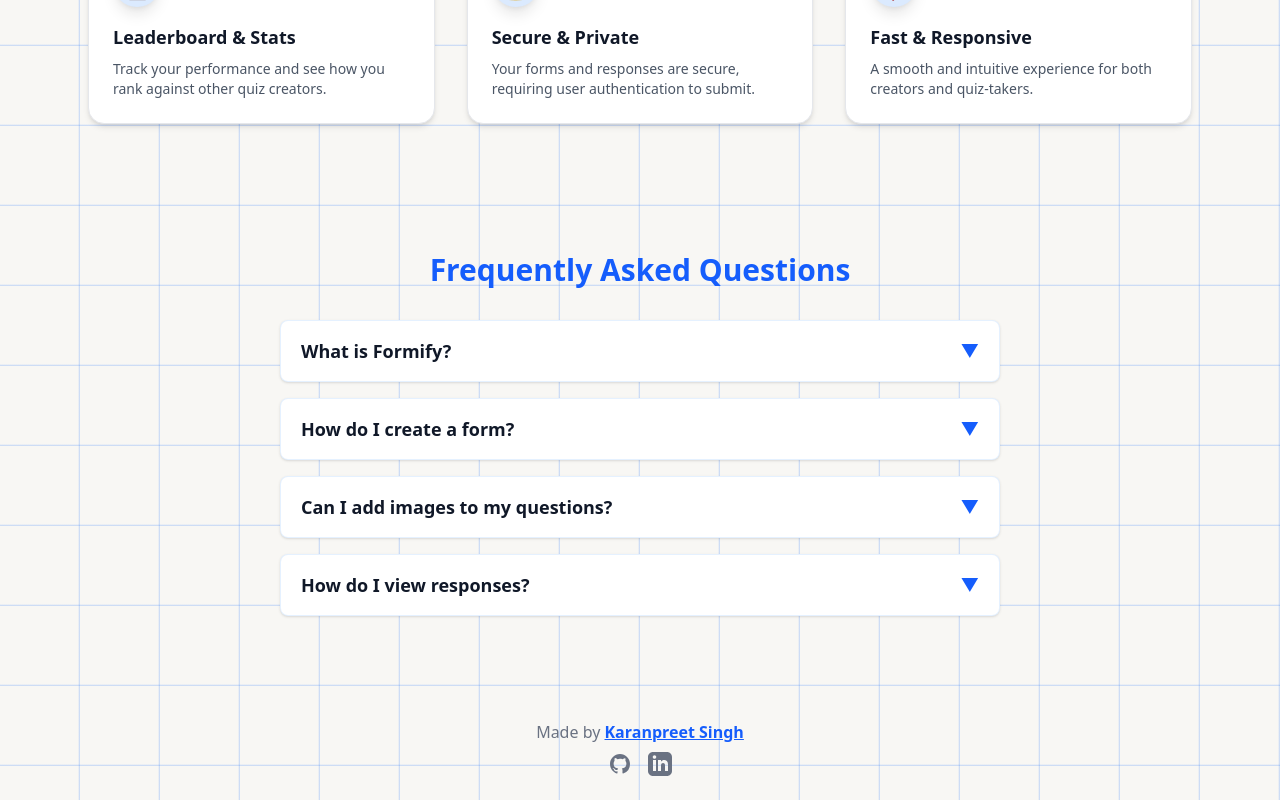
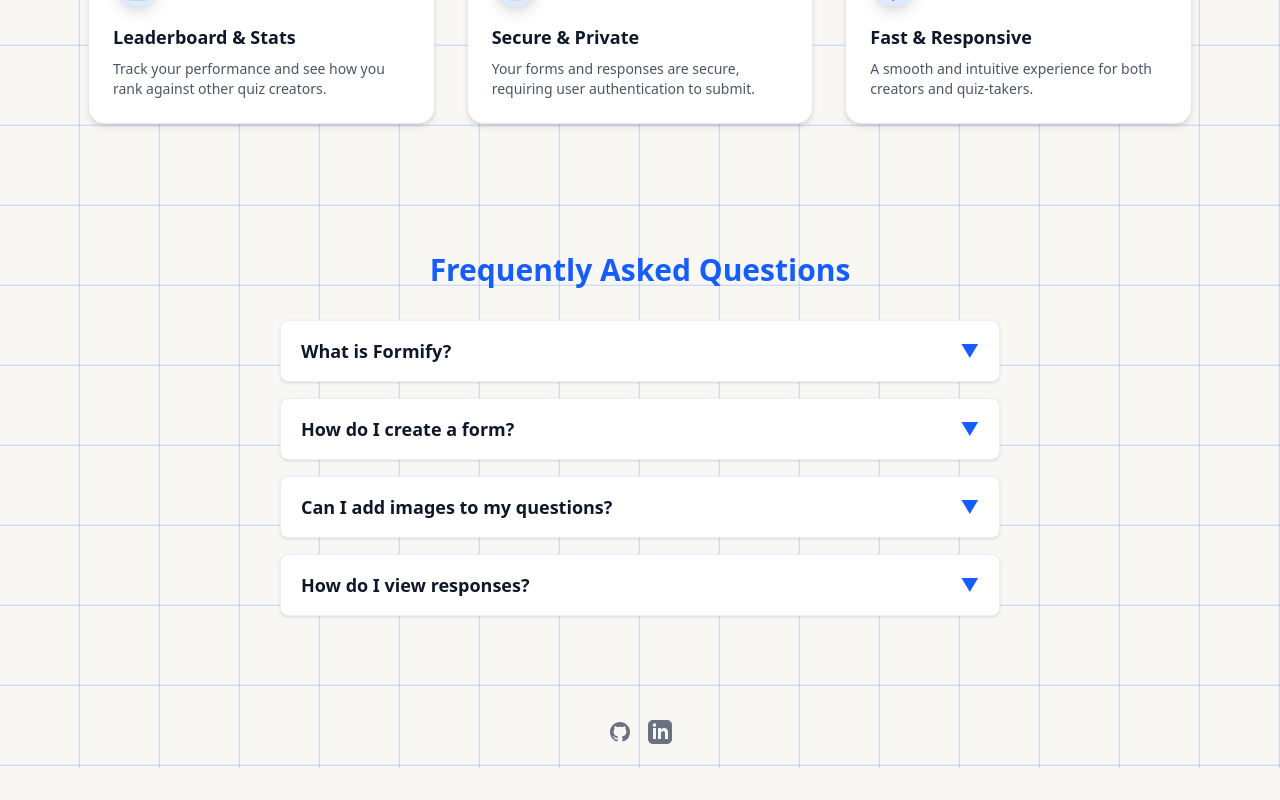
Before and after one commit to Kp-Singh09/minor-project, a React (Vite) app in the folder client/: page / in a window 1280 px wide. Shown: the part 1074-1874 px from the top of the page. After the commit the page ends 1842 px from the top, so only its background shows below. Built offline with nearby package versions, Linux system fonts and the light colour scheme; no server answers.

Commit message:
Minor fix

```diff
--- a/client/src/pages/HomePage.jsx
+++ b/client/src/pages/HomePage.jsx
@@ -153,7 +153,7 @@
 
         {/* FOOTER */}
         <footer className="text-center text-gray-500 py-6 mt-20 ">
-          <p className="mb-2">
+          {/* <p className="mb-2">
               Made by{' '}
               <a
                 href="https://portfolio-kp-singh.vercel.app/"
@@ -163,7 +163,7 @@
               >
                 Karanpreet Singh
               </a>
-            </p>
+            </p> */}
           <div className="flex justify-center space-x-4">
             {/* GitHub Link */}
             <a
```
